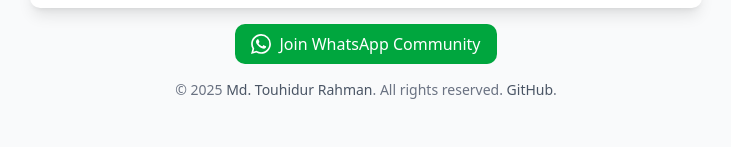
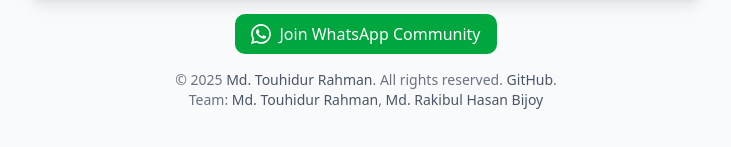
Before and after one commit to touhidurrr/retake-improvement-application-submission-wizard, a Next.js app: page / in a window 1280 px wide. Shown: the part 629-776 px from the top of the page, without its empty margins (274-1005 px from the left). Built offline with nearby package versions, Linux system fonts and the light colour scheme; no server answers; the database is empty.

Commit message:
Add team member links to copyright section

```diff
--- a/src/app/parts/copyright.tsx
+++ b/src/app/parts/copyright.tsx
@@ -20,6 +20,25 @@
         GitHub
       </a>
       .
+      <br />
+      Team:{" "}
+      <a
+        href="https://github.com/touhidurrr"
+        className="text-gray-600 hover:text-gray-900 hover:underline transition-colors"
+        target="_blank"
+        rel="noopener noreferrer"
+      >
+        Md. Touhidur Rahman
+      </a>
+      {", "}
+      <a
+        href="https://github.com/mrhbijoy"
+        className="text-gray-600 hover:text-gray-900 hover:underline transition-colors"
+        target="_blank"
+        rel="noopener noreferrer"
+      >
+        Md. Rakibul Hasan Bijoy
+      </a>
     </div>
   );
 }
```
